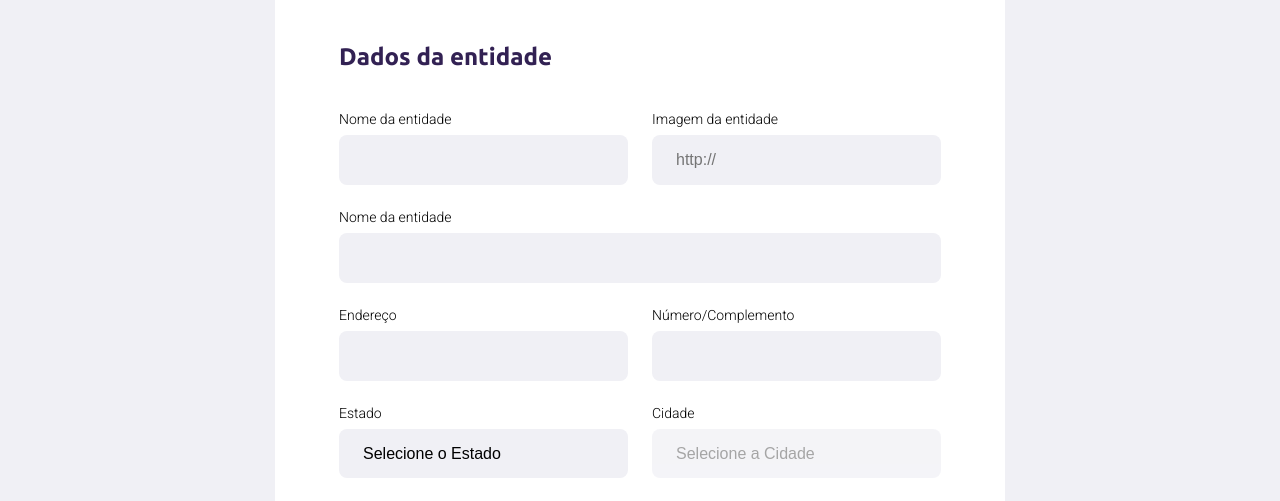
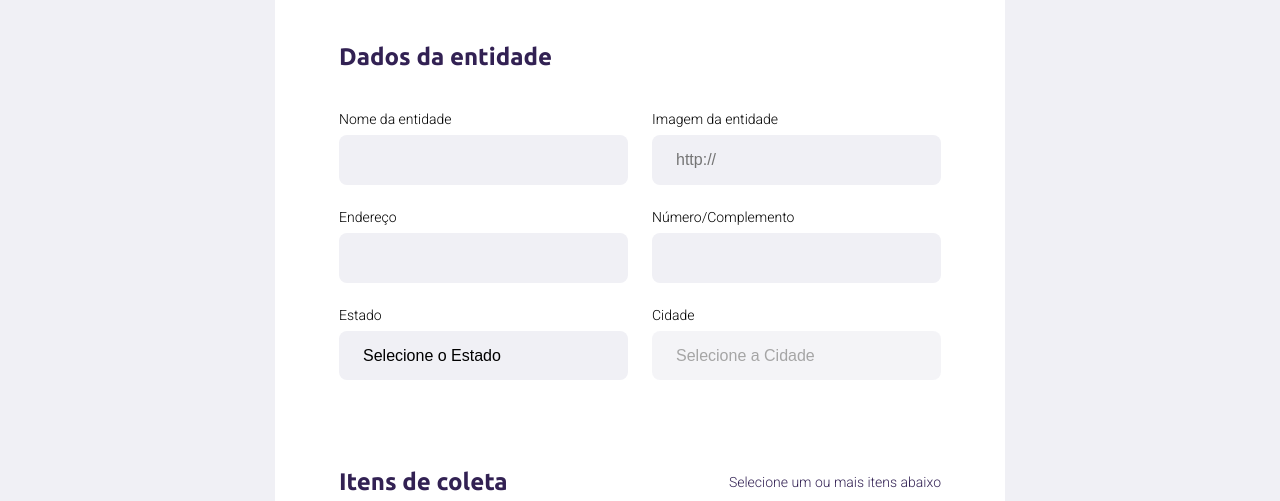
Before and after one commit to gabrieljoseb/NextLevelWeek-1.0, a website: page src/views/create-point.html in a window 1280 px wide. Shown: the part 299-800 px from the top of the page. Drawn offline with nearby package versions, Linux system fonts and the light colour scheme; files that its build step writes are made by us from their sources; no server answers.

Commit message:
Ajustado um bug na tela de create-point

```diff
--- a/src/views/create-point.html
+++ b/src/views/create-point.html
@@ -32,11 +32,6 @@
                     <label for="name">Imagem da entidade</label>
                     <input type="url" name="image" placeholder="http://" required="required">
                 </div>
-            </div>
-
-            <div class="field">
-                <label for="name">Nome da entidade</label>
-                <input type="text" name="name" required="required">
             </div>
 
             <div class="field-group">
```
